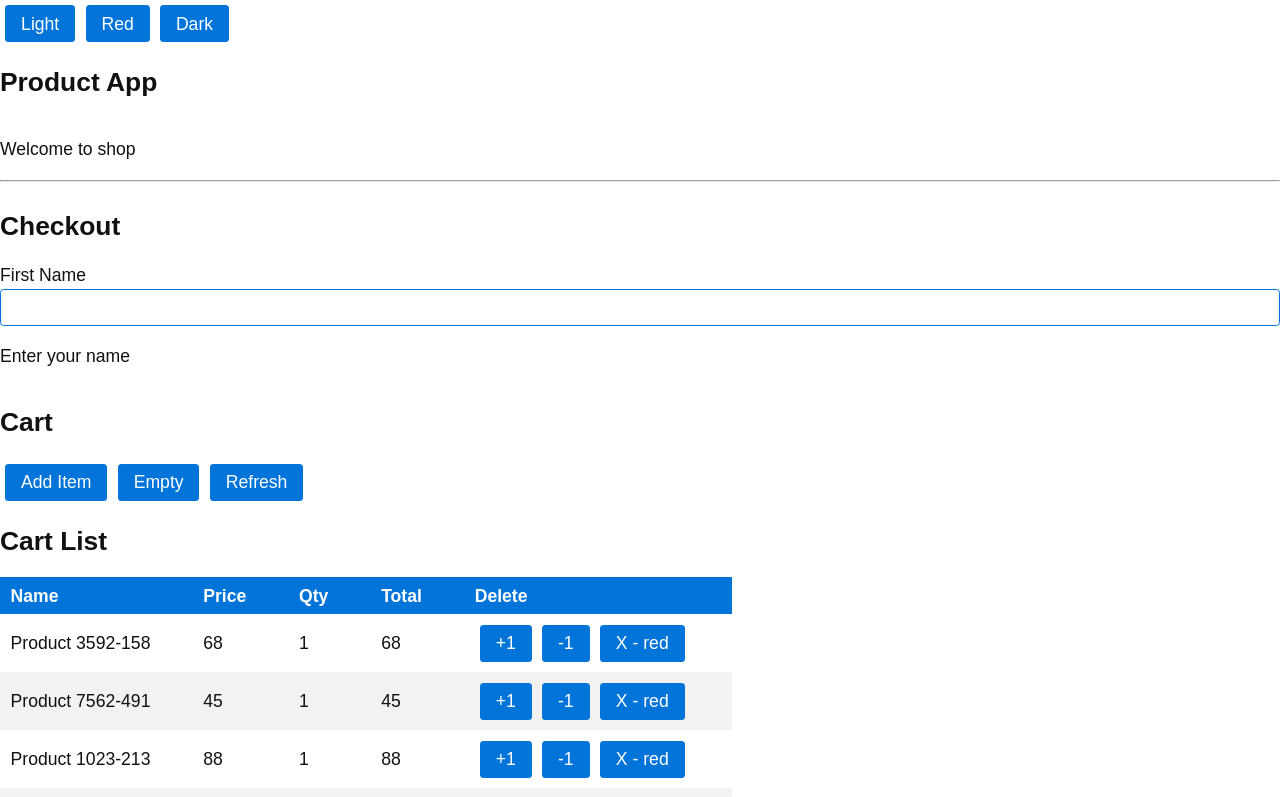
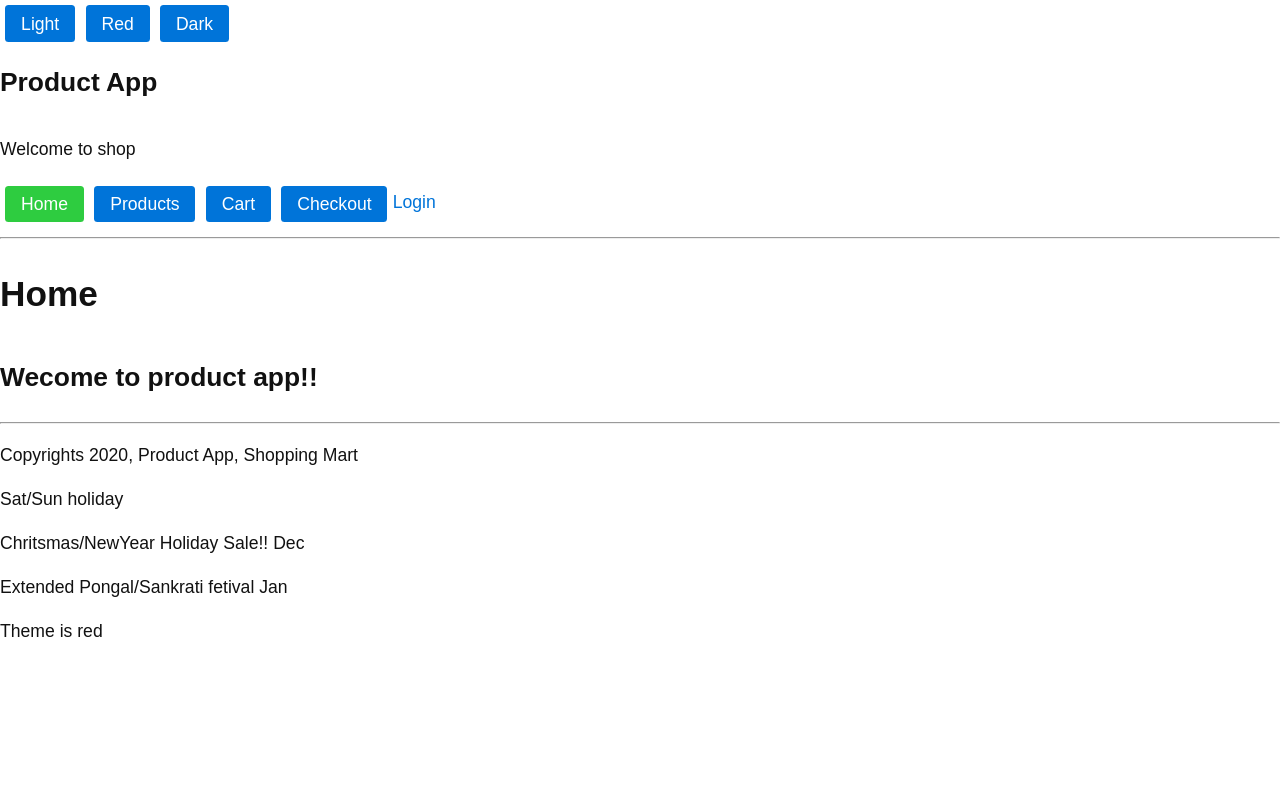
Before and after one commit to nodesense/caprus-react-2020, a React (Create React App) app: page / in a window 1280 px wide. Shown: the top 797 px of the page. Built offline with nearby package versions, Linux system fonts and the light colour scheme.

Commit message:
router navlink

```diff
--- a/package.json
+++ b/package.json
@@ -8,6 +8,7 @@
     "@testing-library/user-event": "^12.1.10",
     "react": "^17.0.1",
     "react-dom": "^17.0.1",
+    "react-router-dom": "^5.2.0",
     "react-scripts": "4.0.1",
     "web-vitals": "^0.2.4"
   },
--- a/src/app/App.jsx
+++ b/src/app/App.jsx
@@ -11,6 +11,12 @@ import Cart from './components/Cart';
 import Checkout from './components/Checkout';
 import ThemeContext from './contexts/ThemeContext';
 
+import {
+    BrowserRouter as Router, // alias name
+    Route,
+    Switch,
+    Redirect
+} from 'react-router-dom';
 
 
 // React functional component
@@ -31,6 +37,7 @@ function App() { // App is parent compoennt
     const sP = "Jan"
 
     return (
+        <Router>
         <div>
             <ThemeContext.Provider value={ {scheme: scheme} }>
 
@@ -49,13 +56,56 @@ function App() { // App is parent compoennt
                 <p>Welcome to shop</p>
             </Header>
 
+            {/*
+
+                why home page is always appearing
+
+                pattern matching    / - starts with /
+                pattern matching /contact - starts with /
+                pattern matching /cart - start with /
+
+                use exact property for exact match
+
+            */}
+
+            {/* Switch pick the top match */}
+
+            <Switch>
+
+            <Route path="/" exact >
+                <h1>Home</h1>
+                <h2>Wecome to product app!!</h2>
+            </Route>
+
+            <Route path="/checkout" component={Checkout} />
+
+            <Route path="/cart">
+                <Cart />
+            </Route>
+
+            {/* recommended approach */}
+            <Route path="/counter"
+                    render={ (props) => <Counter startValue={100} /> }>
+            </Route>
+
+            <Redirect path="/newcounter" to="/counter" />
+
+            {/* match all, useful for not found , will appear for all urls
+
+                order matter
+                this should be the last one in route
+            */}
+            <Route path="*">
+                <h2>The page you are looking for is not available!!</h2>
+            </Route>
+
+            </Switch>
+
+{/*
             <Checkout />
-
             <Cart />
-
-
-                 <Counter startValue={100} />
-
+            <Counter startValue={100} />
+             */}
 
             <Footer title={title} year={year} company={company}
                     flag
@@ -72,6 +122,7 @@ function App() { // App is parent compoennt
 
             </ThemeContext.Provider>
         </div>
+        </Router>
     )
 }
 
--- a/src/app/components/Header.jsx
+++ b/src/app/components/Header.jsx
@@ -1,5 +1,7 @@
 // Header.jsx
 import React from 'react';
+
+import {Link, NavLink} from 'react-router-dom';
 
 // to receive the props data from parent
 // props are read only, getter only object,no setters allowed
@@ -14,6 +16,15 @@ const Header = (props) => {
         <div>
             <h2>{title}</h2>
             {children}
+
+            {/* NavLink has activeClassName to apply different color */}
+
+            <NavLink exact to="/" className="button" activeClassName="success">Home</NavLink>
+            <NavLink to="/products" className="button " activeClassName="success">Products</NavLink>
+            <NavLink to="/cart" className="button" activeClassName="success">Cart</NavLink>
+            <NavLink to="/checkout" className="button" activeClassName="success">Checkout</NavLink>
+
+            <Link to="/login">Login</Link>
             <hr />
         </div>
     )
```
Also changed, not shown: 2 other files (tests, documents, lock files or other folders).
